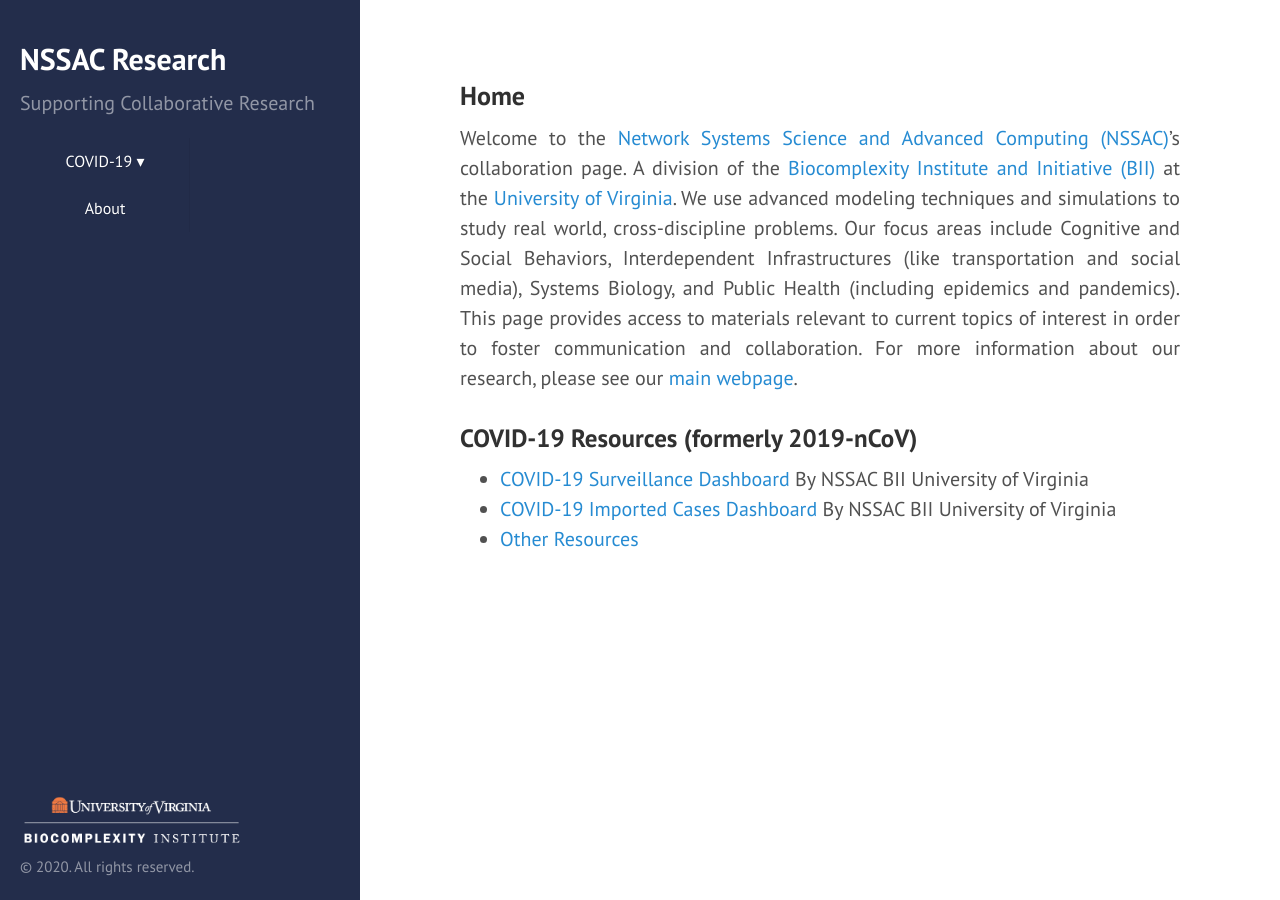
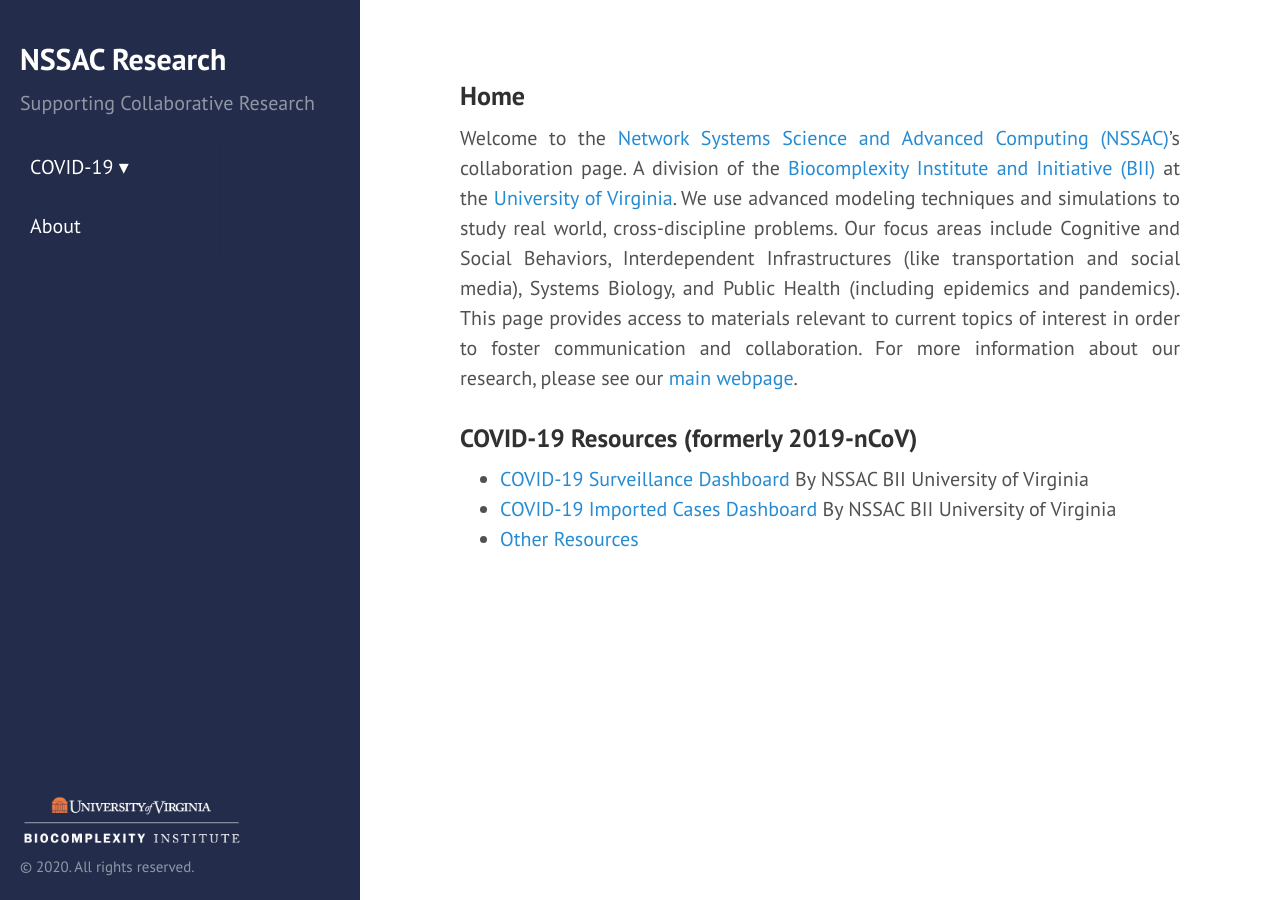
Before and after one commit to mehta-gaurav/mehta-gaurav.github.io, a Jekyll site: the page built from index.md, in a window 1280 px wide. Built offline with Jekyll 4.4.1, drawn with Linux system fonts in a browser that asks for light colours.

Commit message:
Update layout.css

```diff
--- a/public/css/layout.css
+++ b/public/css/layout.css
@@ -46,9 +46,9 @@
     color: white;
     text-shadow: 1px 1px 0 rgba(0, 0, 0, .125);
     //background-color: #09c;
-    width: 170px;
-    font-size: 16px;
-    text-align: center;
+    width: 200px;
+
+
 }
 
 a:-webkit-any-link {
```
